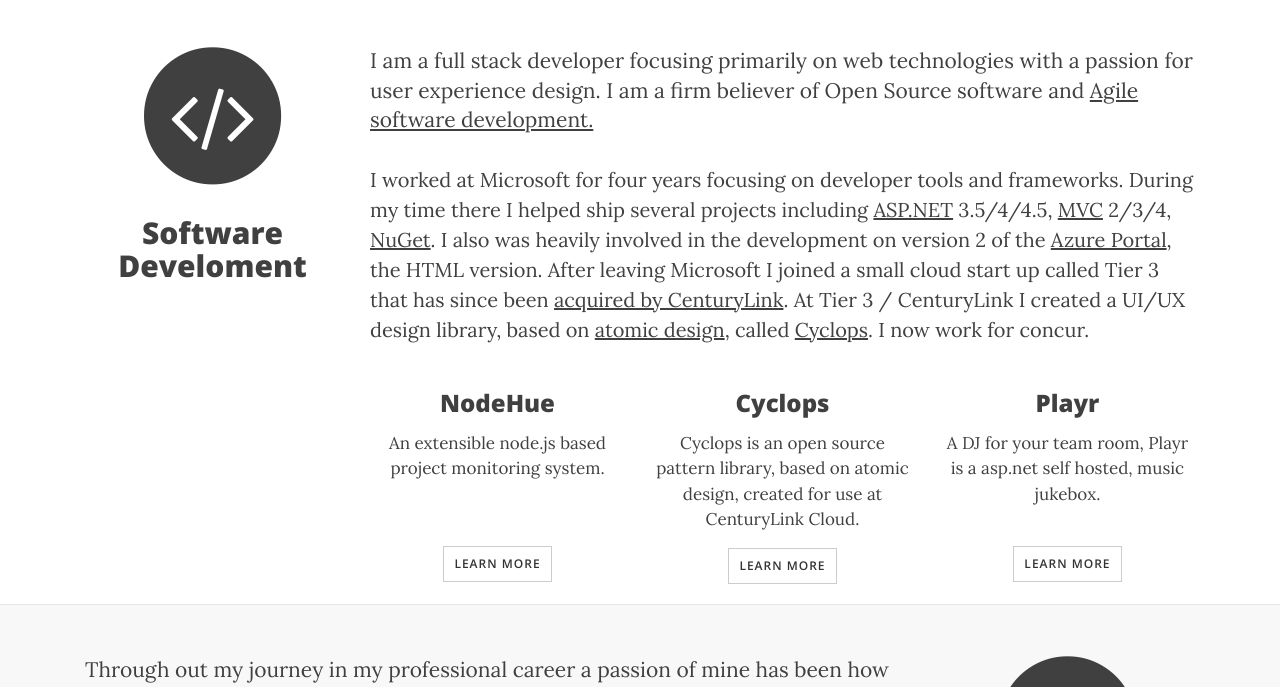
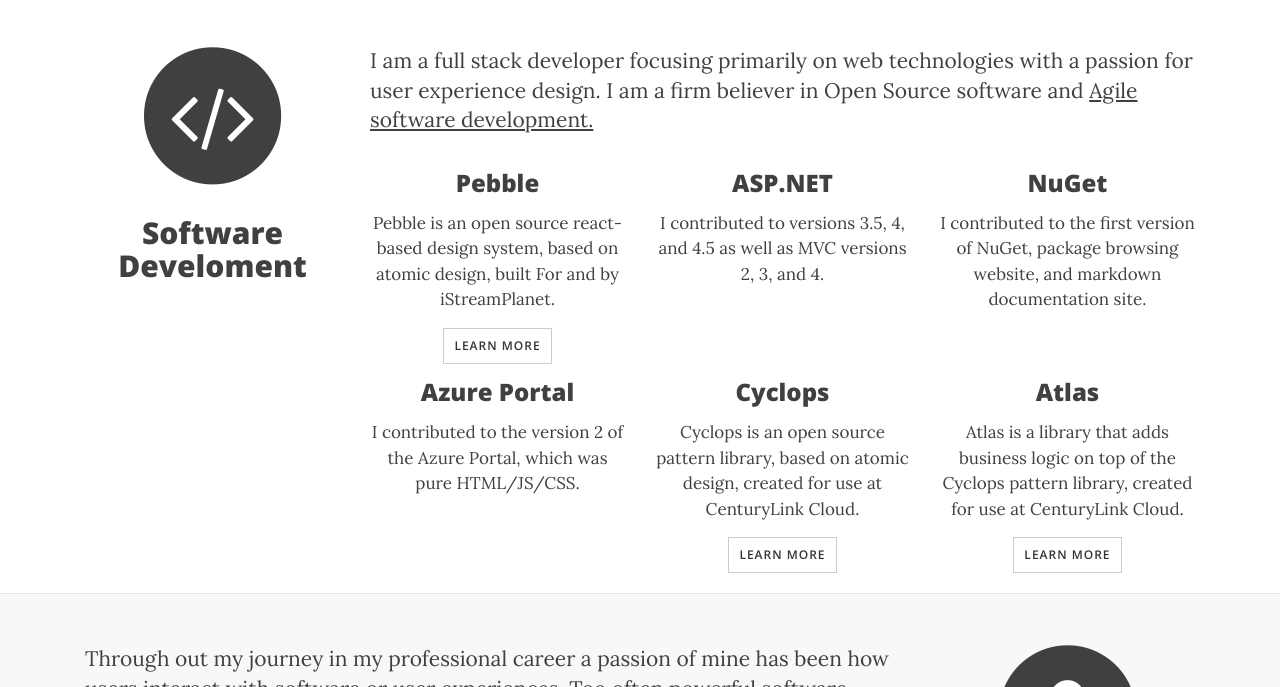
Before and after one commit to osbornm/osbornm.github.io, a Jekyll site: the page built from about.html, in a window 1280 px wide and 900 px high, scrolled down 239 px, cut to the strip 213-900 px from the top of the window. Built offline with Jekyll 4.4.1, drawn with Linux system fonts in a browser that asks for light colours; nearby versions of some CDN libraries.

Commit message:
chore: update about me

```diff
--- a/about.html
+++ b/about.html
@@ -14,28 +14,38 @@
         <h2>Software Develoment</h2>
     </div>
     <div class="col-md-9">
-        <p class="lead">I am a full stack developer focusing primarily on web technologies with a passion for user experience design. I am a firm believer of Open Source software and <a href="http://agilemanifesto.org/">Agile software development.</a></p>
-<p>I worked at Microsoft for four years focusing on developer tools and frameworks. During my time there I helped ship several projects including <a href="http://www.asp.net">ASP.NET</a> 3.5/4/4.5, <a href="http://www.asp.net/mvc">MVC</a> 2/3/4, <a href="https://www.nuget.org">NuGet</a>. I also was heavily involved in the development on version 2 of the <a href="https://go.microsoft.com/fwlink/?LinkID=522337">Azure Portal</a>, the HTML version.
-  After leaving Microsoft I joined a small cloud start up called Tier 3 that has since been <a href="http://techcrunch.com/2013/11/19/centurylink-buys-tier3-the-infrasructure-platform-and-advanced-cloud-management-provider/">acquired by CenturyLink</a>.
-  At Tier 3 / CenturyLink I created a UI/UX design library, based on <a href="http://bradfrost.com/blog/post/atomic-web-design/">atomic design</a>, called <a href="https://assets.ctl.io/cyclops">Cyclops</a>. I now work for concur.</p>
+        <p class="lead">I am a full stack developer focusing primarily on web technologies with a passion for user experience design. I am a firm believer in Open Source software and <a href="http://agilemanifesto.org/">Agile software development.</a></p>
         <div class="row projects">
+            <div class="col-sm-4  text-center">
+                <h3>Pebble</h3>
+                <p class="small description">Pebble is an open source react-based design system, based on atomic design, built For and by iStreamPlanet.</p>
+                <a href="https://pebble.istreamplanet.net/" class="btn btn-default btn-xs">Learn More</a>
+            </div>
             <div class="col-sm-4 text-center">
-                <h3>NodeHue</h3>
-                <p class="small description">An extensible node.js based project monitoring system. </p>
-                <a href="https://github.com/osbornm/nodeHue" class="btn btn-default btn-xs">Learn More</a>
+                <h3>ASP.NET</h3>
+                <p class="small description">I contributed to versions 3.5, 4, and 4.5 as well as MVC versions 2, 3, and 4. </p>
             </div>
             <div class="col-sm-4  text-center">
-                <h3>Cyclops</h3>
-                <p class="small description">Cyclops is an open source pattern library, based on atomic design, created for use at CenturyLink Cloud. </p>
-                <a href="https://github.com/CenturyLinkCloud/cyclops" class="btn btn-default btn-xs">Learn More</a>
-            </div>
-            <div class="col-sm-4  text-center">
-                <h3>Playr</h3>
-                <p class="small description">A DJ for your team room, Playr is a asp.net self hosted, music jukebox. </p>
-                <a href="https://github.com/osbornm/playr" class="btn btn-default btn-xs">Learn More</a>
+                <h3>NuGet</h3>
+                <p class="small description">I contributed to the first version of NuGet, package browsing website, and markdown documentation site.  </p>
             </div>
         </div>
-
+        <div class="row projects">
+          <div class="col-sm-4  text-center">
+              <h3>Azure Portal</h3>
+              <p class="small description">I contributed to the version 2 of the Azure Portal, which was pure HTML/JS/CSS.</p>
+          </div>
+          <div class="col-sm-4  text-center">
+              <h3>Cyclops</h3>
+              <p class="small description">Cyclops is an open source pattern library, based on atomic design, created for use at CenturyLink Cloud. </p>
+              <a href="https://assets.ctl.io/cyclops" class="btn btn-default btn-xs">Learn More</a>
+          </div>
+          <div class="col-sm-4 text-center">
+              <h3>Atlas</h3>
+              <p class="small description">Atlas is a library that adds business logic on top of the Cyclops pattern library, created for use at CenturyLink Cloud. </p>
+              <a href="https://assets.ctl.io/atlas" class="btn btn-default btn-xs">Learn More</a>
+          </div>
+        </div>
     </div>
 
 </div>
--- a/cv.html
+++ b/cv.html
@@ -46,7 +46,6 @@
               <a href="https://assets.ctl.io/atlas" class="btn btn-default btn-xs">Learn More</a>
           </div>
         </div>
-
     </div>
 
 </div>
```
